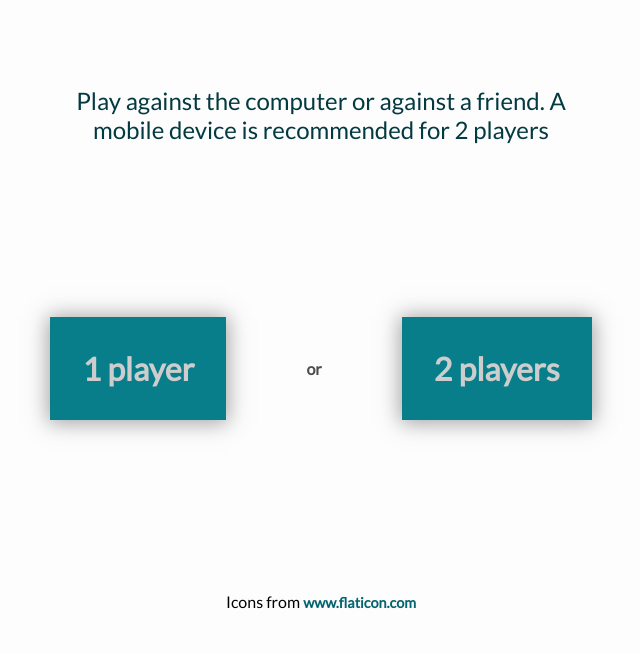
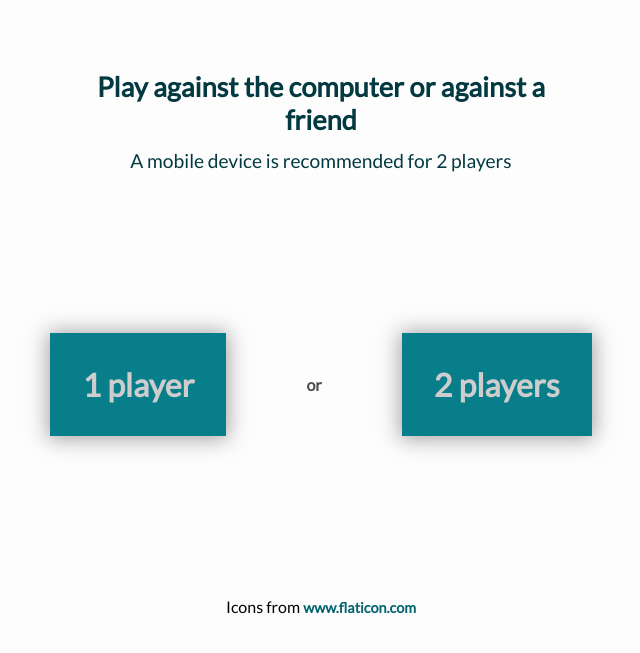
Before and after one commit to julio22b/battleship, a website built with webpack: page dist/index.html in a window 1280 px wide. Shown: the part 143-796 px from the top of the page, without its empty margins (319-959 px from the left). Built offline with nearby package versions, Linux system fonts and the light colour scheme; a web font is replaced by a local one.

Commit message:
style fixes

```diff
--- a/dist/index.html
+++ b/dist/index.html
@@ -24,10 +24,10 @@
         </div>
         <div class="start-screen">
             <h1>Battleship</h1>
-            <p class="intro">
-                Play against the computer or against a friend. A mobile device is recommended for 2
-                players
-            </p>
+            <div class="intro">
+                <p>Play against the computer or against a friend</p>
+                <p>A mobile device is recommended for 2 players</p>
+            </div>
             <div>
                 <button class="one-player">1 player</button>
                 <span>or</span>
--- a/dist/style.css
+++ b/dist/style.css
@@ -59,10 +59,18 @@ body {
 
 .start-screen .intro {
     margin: 0 auto;
-    font-size: 1.5rem;
+    font-size: 1.2rem;
     color: #033a41;
     text-align: center;
     width: 40%;
+    display: flex;
+    flex-direction: column;
+}
+
+.start-screen .intro p:first-child {
+    font-weight: bold;
+    font-size: 1.7rem;
+    margin-bottom: 0.5em;
 }
 
 .start-screen div {
@@ -136,7 +144,7 @@ body {
 
 .main-screen .boards {
     display: flex;
-    height: 100vh;
+    min-height: 100vh;
     flex: 1;
     overflow-y: hidden;
 }
```
